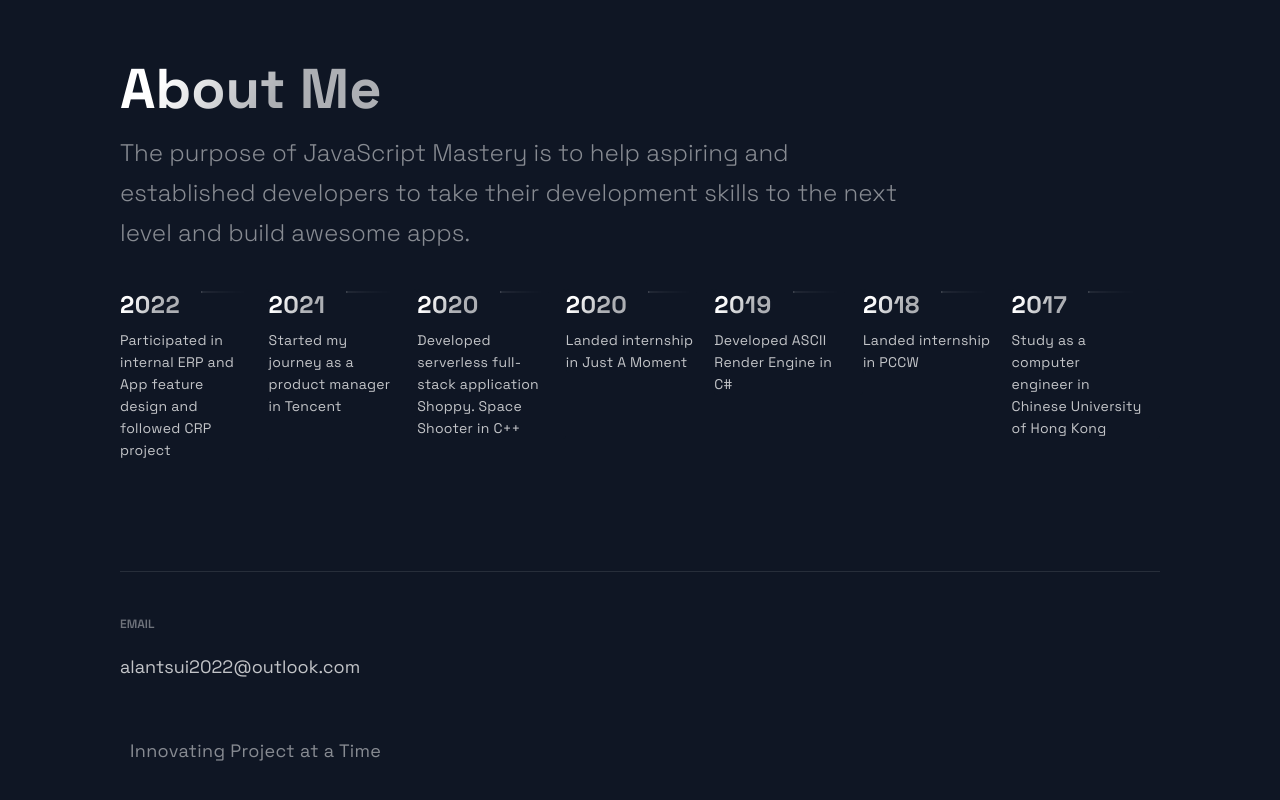
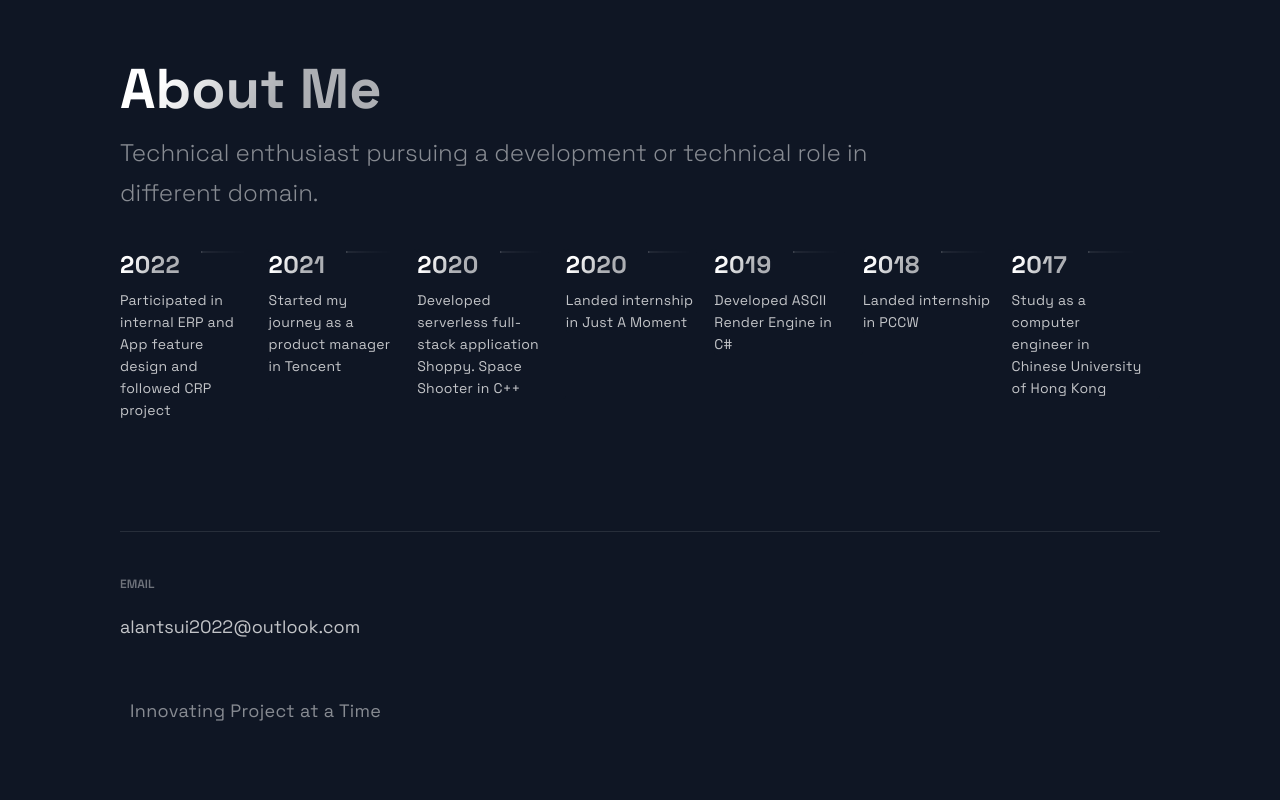
Before and after one commit to alantsui5/Portfolio-Website, a Next.js app: page / in a window 1280 px wide. Shown: the part 2027-2827 px from the top of the page. Built offline with nearby package versions, Linux system fonts and the light colour scheme.

Commit message:
Fix some descriptions

```diff
--- a/src/components/TimeLine/TimeLine.js
+++ b/src/components/TimeLine/TimeLine.js
@@ -46,7 +46,7 @@ const Timeline = () => {
     <Section id="about">
       <SectionTitle>About Me</SectionTitle>
       <SectionText>
-        The purpose of JavaScript Mastery is to help aspiring and established developers to take their development skills to the next level and build awesome apps.
+        Technical enthusiast pursuing a development or technical role in different domain.
       </SectionText>
       <CarouselContainer ref={carouselRef} onScroll={handleScroll}>
         <>
--- a/src/pages/_document.js
+++ b/src/pages/_document.js
@@ -33,6 +33,7 @@ export default class MyDocument extends Document {
         <Head>
           <link href="https://fonts.googleapis.com/css2?family=Space+Grotesk:wght@300;400;500;600;700&display=swap" rel="stylesheet"/>
           <link href="https://fonts.googleapis.com/css2?family=Varela+Round&display=swap" rel="stylesheet"></link>
+          <title>Alan Tsui's Portfolio</title>
         </Head>
         <body>
           <Main />
```
